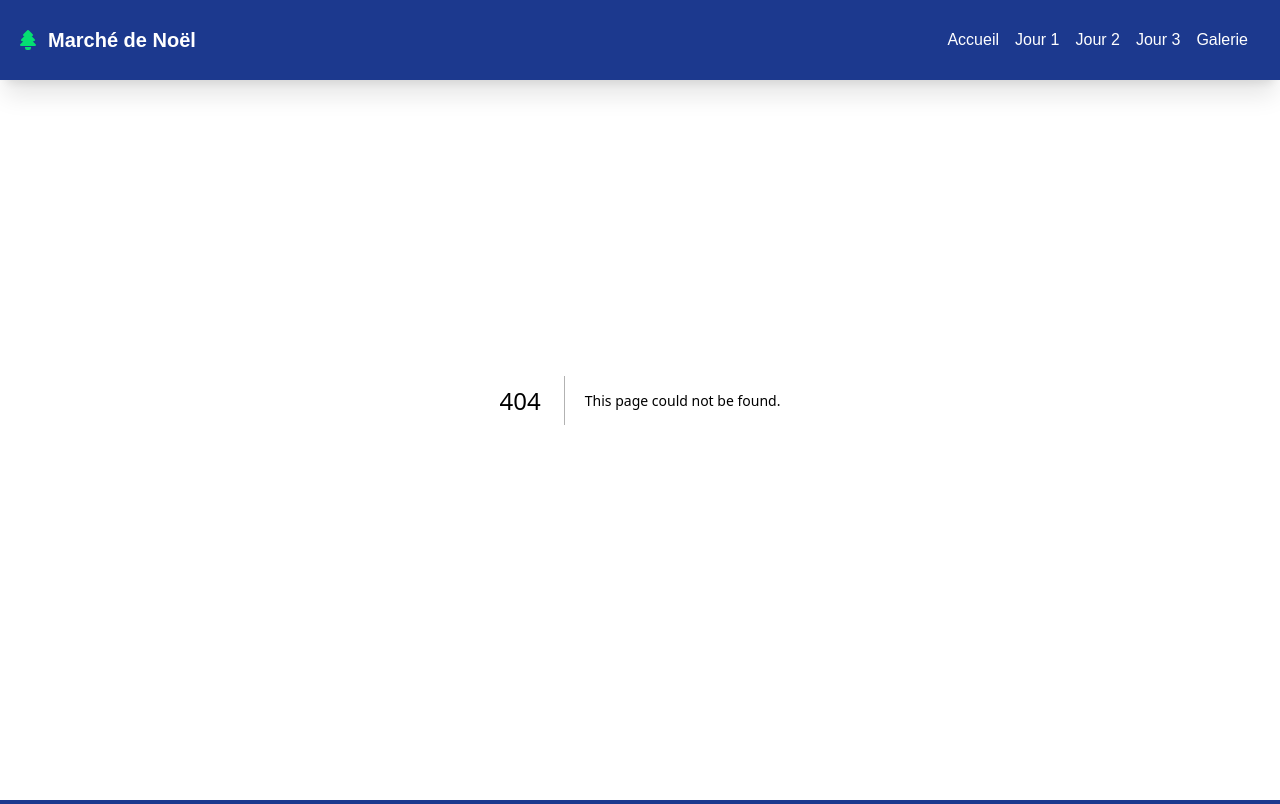
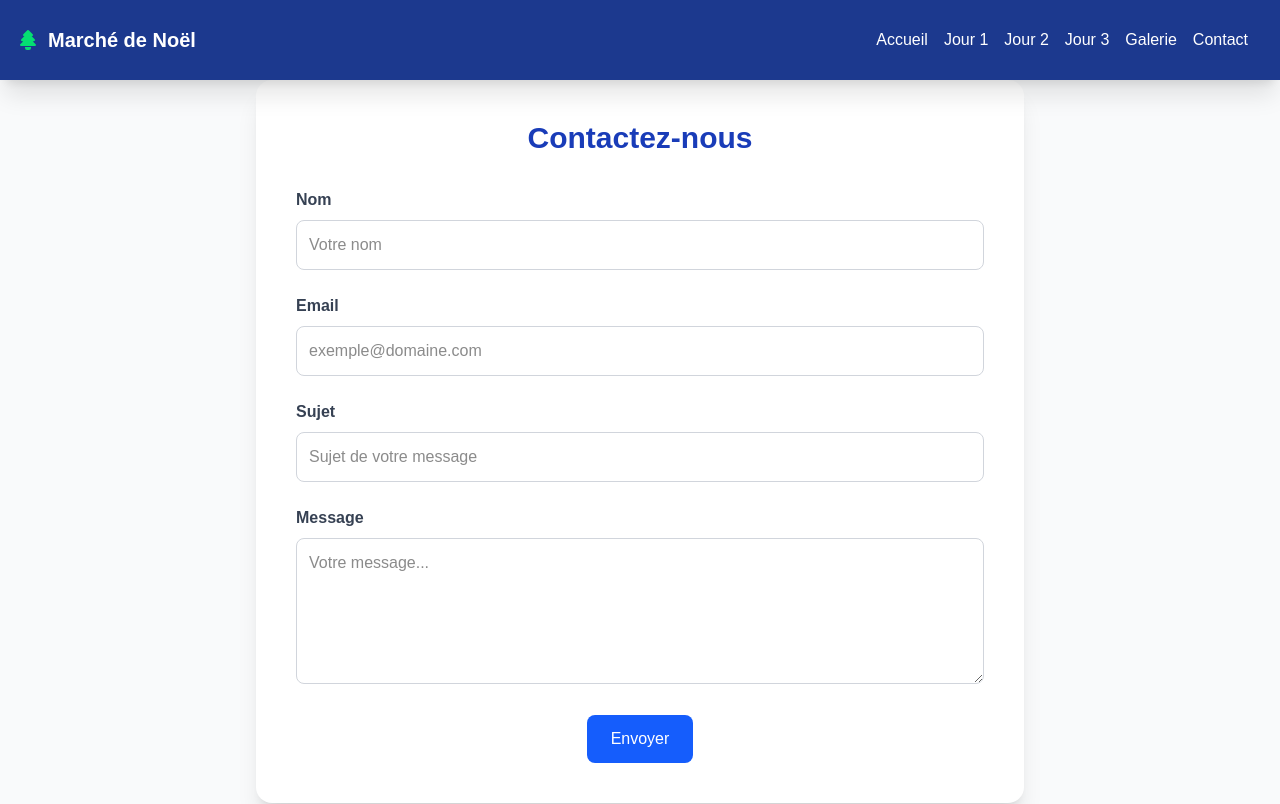
Before and after one commit to Isni-512/event-app, a Next.js app: page /contact in a window 1280 px wide. Before the commit this address had no page. Shown: the top 804 px of the page. Built offline with nearby package versions, Linux system fonts and the light colour scheme.

Commit message:
ajout d'un formulaire de contact

```diff
--- /dev/null
+++ b/app/contact/page.jsx
@@ -0,0 +1,7 @@
+import Contact from "@/components/Contact";
+
+export default function Page() {
+    return <>
+        <Contact />
+    </>;
+}
--- /dev/null
+++ b/components/Contact.jsx
@@ -0,0 +1,130 @@
+"use client";
+import { useForm } from "react-hook-form";
+import emailjs from "@emailjs/browser";
+
+export default function Contact() {
+  const {
+    register,
+    handleSubmit,
+    formState: { errors },
+    getValues,
+    reset,
+  } = useForm({
+    defaultValues: {
+      nom: "",
+      email: "",
+      sujet: "",
+      message: "",
+    },
+    mode: "onBlur",
+  });
+
+  const sendEmail = () => {
+    const templateParams = {
+      name: getValues().nom,
+      email: getValues().email,
+      subject: getValues().sujet,
+      message: getValues().message,
+    };
+
+    emailjs
+      .send(
+        "service_5xy3bg6",
+        "template_iw5phsf",
+        templateParams,
+        "Ou2fqOiMhT01BqJex"
+      )
+      .then(
+        (result) => {
+          console.log("SUCCESS!", result.status, result.text);
+          reset();
+        },
+        (error) => {
+          console.log("FAILED...", error);
+        }
+      );
+  };
+
+  return (
+    <section className="bg-gray-50 py-20 px-4">
+      <div className="max-w-3xl mx-auto bg-white shadow-xl rounded-2xl p-10">
+        <h2 className="text-3xl font-bold text-blue-800 mb-8 text-center">Contactez-nous</h2>
+
+        <form onSubmit={handleSubmit(sendEmail)} className="space-y-6" noValidate>
+          <div>
+            <label htmlFor="nom" className="block mb-2 font-semibold text-gray-700">
+              Nom
+            </label>
+            <input
+              {...register("nom", { required: "Champ obligatoire" })}
+              type="text"
+              id="nom"
+              placeholder="Votre nom"
+              className="w-full border border-gray-300 rounded-lg p-3 focus:outline-none focus:ring-2 focus:ring-blue-500"
+            />
+            {errors.nom && <div className="text-red-500 text-sm mt-1">{errors.nom.message}</div>}
+          </div>
+
+          <div>
+            <label htmlFor="email" className="block mb-2 font-semibold text-gray-700">
+              Email
+            </label>
+            <input
+              {...register("email", {
+                required: "Champ obligatoire",
+                pattern: {
+                  value: /^[^\s@]+@[^\s@]+\.[^\s@]+$/,
+                  message: "Adresse email invalide",
+                },
+              })}
+              type="email"
+              id="email"
+              placeholder="exemple@domaine.com"
+              className="w-full border border-gray-300 rounded-lg p-3 focus:outline-none focus:ring-2 focus:ring-blue-500"
+            />
+            {errors.email && <div className="text-red-500 text-sm mt-1">{errors.email.message}</div>}
+          </div>
+
+          <div>
+            <label htmlFor="sujet" className="block mb-2 font-semibold text-gray-700">
+              Sujet
+            </label>
+            <input
+              {...register("sujet", { required: "Champ obligatoire" })}
+              type="text"
+              id="sujet"
+              placeholder="Sujet de votre message"
+              className="w-full border border-gray-300 rounded-lg p-3 focus:outline-none focus:ring-2 focus:ring-blue-500"
+            />
+            {errors.sujet && <div className="text-red-500 text-sm mt-1">{errors.sujet.message}</div>}
+          </div>
+
+          <div>
+            <label htmlFor="message" className="block mb-2 font-semibold text-gray-700">
+              Message
+            </label>
+            <textarea
+              {...register("message", { required: "Champ obligatoire" })}
+              id="message"
+              rows="5"
+              placeholder="Votre message..."
+              className="w-full border border-gray-300 rounded-lg p-3 focus:outline-none focus:ring-2 focus:ring-blue-500"
+            ></textarea>
+            {errors.message && (
+              <div className="text-red-500 text-sm mt-1">{errors.message.message}</div>
+            )}
+          </div>
+
+          <div className="text-center">
+            <button
+              type="submit"
+              className="bg-blue-600 text-white font-medium px-6 py-3 rounded-lg hover:bg-blue-700 transition duration-300 cursor-pointer"
+            >
+              Envoyer
+            </button>
+          </div>
+        </form>
+      </div>
+    </section>
+  );
+}
--- a/components/Nav.jsx
+++ b/components/Nav.jsx
@@ -8,6 +8,7 @@ const navItems = [
   { page: "jour2", label: "Jour 2" },
   { page: "jour3", label: "Jour 3" },
   { page: "galerie", label: "Galerie" },
+  { page: "contact", label: "Contact" },
 ];
 
 function DesktopNav({ items }) {
--- a/components/home/Contact.jsx
+++ /dev/null
@@ -1,25 +0,0 @@
-import emailjs from '@emailjs/browser';
-
-const templateParams = {
-            name: getValues().nom,
-            email: getValues().email,
-            subject: getValues().sujet,
-            message: getValues().message,
-        };
-
-        emailjs
-         emailjs
-            .send(
-                "service_5XY3BG6", // Service ID
-                "template_iw5phsf", // Template ID
-                templateParams,
-                "Ou2fqOiMhT01BqJex" //USER PUBLIC KEY
-            )
-            .then(
-                (result) => {
-                    console.log("SUCCESS!", result.status, result.text);
-                },
-                (error) => {
-                    console.log("FAILED...", error);
-                }
-            );
--- a/package.json
+++ b/package.json
@@ -14,6 +14,7 @@
     "next": "15.3.2",
     "react": "^19.0.0",
     "react-dom": "^19.0.0",
+    "react-hook-form": "^7.58.1",
     "react-icons": "^5.5.0"
   },
   "devDependencies": {
```
Also changed, not shown: 1 other file (tests, documents, lock files or other folders).
